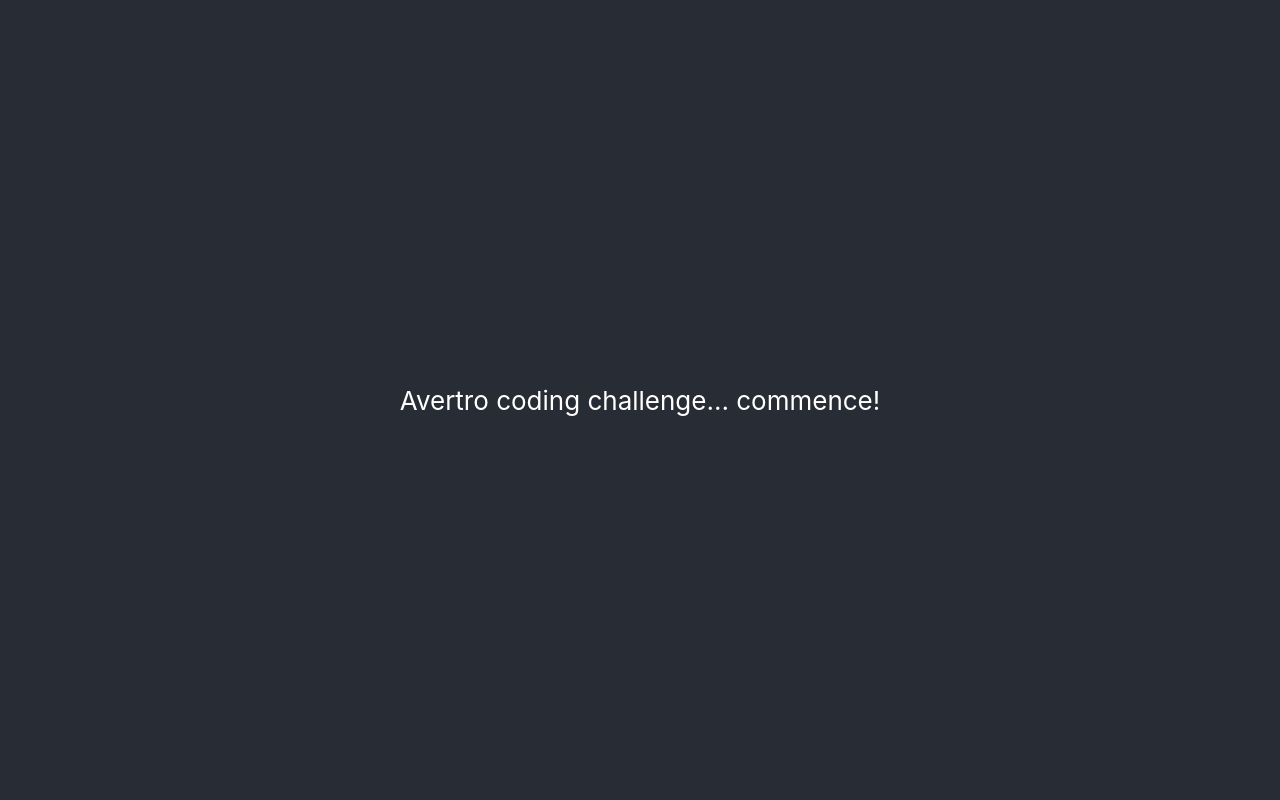
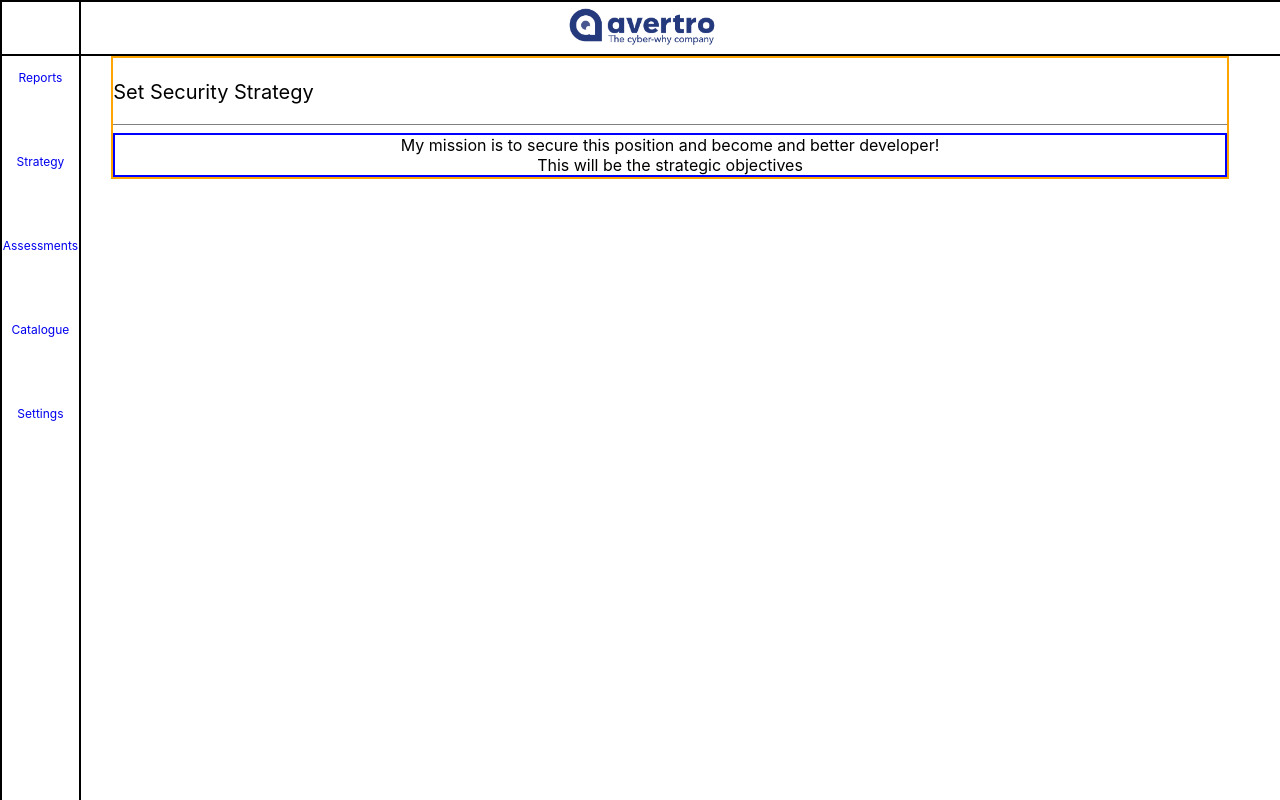
Before and after one commit to CMooney-01/avertro-code-challenge, a React (Create React App) app: page / in a window 1280 px wide. Built offline with nearby package versions, Linux system fonts and the light colour scheme.

Commit message:
Basic component/page structure for project in place

```diff
--- /dev/null
+++ b/babel-plugin-macros.config.js
@@ -0,0 +1,5 @@
+module.exports = {
+  'fontawesome-svg-core': {
+    'license': 'free'
+  },
+}
--- /dev/null
+++ b/babel.config.js
@@ -0,0 +1,7 @@
+module.exports = function (api) {
+  api.cache(true);
+
+  return {
+    plugins: ['macros'],
+  };
+}
--- a/package.json
+++ b/package.json
@@ -3,9 +3,13 @@
   "version": "0.1.0",
   "private": true,
   "dependencies": {
+    "@fortawesome/fontawesome-svg-core": "^1.3.0-beta3",
+    "@fortawesome/free-regular-svg-icons": "^6.0.0-beta3",
+    "@fortawesome/react-fontawesome": "^0.1.17",
     "@testing-library/jest-dom": "^5.16.2",
     "@testing-library/react": "^12.1.2",
     "@testing-library/user-event": "^13.5.0",
+    "babel-plugin-macros": "^3.1.0",
     "react": "^17.0.2",
     "react-dom": "^17.0.2",
     "react-scripts": "5.0.0",
--- a/src/App.css
+++ b/src/App.css
@@ -1,38 +1,80 @@
+body {
+  background-color: #ffff;
+}
+
 .App {
   text-align: center;
 }
 
-.App-logo {
-  height: 40vmin;
-  pointer-events: none;
+/* Branding component */
+.branding {
+  width: 100%;
+  /* using border to visualise div */
+  border-style: solid;
+  border-width: 2px;
 }
 
-@media (prefers-reduced-motion: no-preference) {
-  .App-logo {
-    animation: App-logo-spin infinite 20s linear;
-  }
+.avertro-logo {
+  height: 6vh;
 }
 
-.App-header {
-  background-color: #282c34;
-  min-height: 100vh;
+/* Navbar component */
+.navbar {
+  /* using border to visualise div */
+  border-style: solid;
+  border-width: 2px;
+
+  height: 100%;
+  width: 6%;
+
+  position: fixed;
+  z-index: 1;
+  padding-top: 6vh;
+
   display: flex;
   flex-direction: column;
   align-items: center;
-  justify-content: center;
-  font-size: calc(10px + 2vmin);
-  color: white;
 }
 
-.App-link {
-  color: #61dafb;
+.navbar, a {
+  text-decoration: none;
 }
 
-@keyframes App-logo-spin {
-  from {
-    transform: rotate(0deg);
-  }
-  to {
-    transform: rotate(360deg);
-  }
+.nav-item {
+  margin-top: 20px;
+  height: 8%;
+
+  font-size: .75rem;
 }
+
+/* Security-Strategy page  */
+.securityStrategy {
+  width: 87%;
+  float: right;
+  margin-right: 4%;
+
+  /* using border to visualise div */
+  border-style: solid;
+  border-color: orange;
+  border-width: 2px;
+}
+
+.pageHeading {
+  text-align: left;
+
+  margin-top: 2%;
+  font-size: 1.25rem;
+}
+
+.horizontalRule {
+  border: none;
+  height: 1px;
+  background-color: gray;
+}
+
+.reportsContainer {
+  /* using border to visualise div */
+  border-style: solid;
+  border-color: blue;
+  border-width: 2px;
+}
--- a/src/App.js
+++ b/src/App.js
@@ -1,14 +1,15 @@
 
 import './App.css';
+import Navbar from "./components/Navbar.js";
+import Branding from "./components/Branding.js";
+import Reports from "./pages/Reports.js";
 
 function App() {
   return (
     <div className="App">
-      <header className="App-header">
-        <p>
-          Avertro coding challenge... commence!
-        </p>
-      </header>
+      <Navbar />
+      <Branding />
+      <Reports />
     </div>
   );
 }
--- /dev/null
+++ b/src/components/Branding.js
@@ -0,0 +1,12 @@
+import React from 'react';
+import logo from '../images/avertro-logo.png';
+
+function Branding() {
+  return (
+    <div className="branding">
+      <img className="avertro-logo" src={logo} />
+    </div>
+  );
+}
+
+export default Branding;
--- /dev/null
+++ b/src/components/MissionVision.js
@@ -0,0 +1,12 @@
+import React from 'react';
+
+function MissionVision() {
+
+  return(
+    <div>
+      My mission is to secure this position and become and better developer!
+    </div>
+  );
+};
+
+export default MissionVision;
--- /dev/null
+++ b/src/components/Navbar.js
@@ -0,0 +1,20 @@
+import React from 'react';
+// import { FontAwesomeIcon } from '@fortawesome/react-fontawesome';
+// import { regular } from '@fortawesome/fontawesome-svg-core/import.macro';
+// Need to figure out why babel config isn't recognising babel-plugin-macros.config.js
+
+function Navbar() {
+  return(
+
+    <div className="navbar">
+      <a className="nav-item" href="#section"> Reports</a>
+      <a className="nav-item" href="#section">Strategy</a>
+      <a className="nav-item" href="#section">Assessments</a>
+      <a className="nav-item" href="#section">Catalogue</a>
+      <a className="nav-item" href="#section">Settings</a>
+    </div>
+
+  );
+};
+
+export default Navbar;
--- /dev/null
+++ b/src/components/ReportsDashboard.js
@@ -0,0 +1,16 @@
+import React from 'react';
+import StrategicObjective from "../components/StrategicObjective.js";
+import MissionVision from "../components/MissionVision.js";
+
+
+function ReportsDashboard() {
+
+  return(
+    <div>
+      <MissionVision />
+      <StrategicObjective />
+    </div>
+  );
+};
+
+export default ReportsDashboard;
--- /dev/null
+++ b/src/components/StrategicObjective.js
@@ -0,0 +1,12 @@
+import React from 'react';
+
+function StrategicObjective() {
+
+  return(
+    <div>
+      This will be the strategic objectives
+    </div>
+  );
+};
+
+export default StrategicObjective;
--- /dev/null
+++ b/src/pages/Reports.js
@@ -0,0 +1,24 @@
+import React from 'react';
+import ReportsDashboard from "../components/ReportsDashboard.js";
+
+function SecurityStrategy() {
+
+
+  return (
+    <div className="securityStrategy">
+
+      <div>
+        <p className="pageHeading">Set Security Strategy</p>
+        <hr className="horizontalRule" />
+      </div>
+
+      <div className="reportsContainer">
+        <ReportsDashboard />
+      </div>
+
+    </div>
+
+  );
+};
+
+export default SecurityStrategy;
```
Also changed, not shown: src/components/Button.js (added), src/images/avertro-logo.png (added), 1 other file (tests, documents, lock files or other folders).
